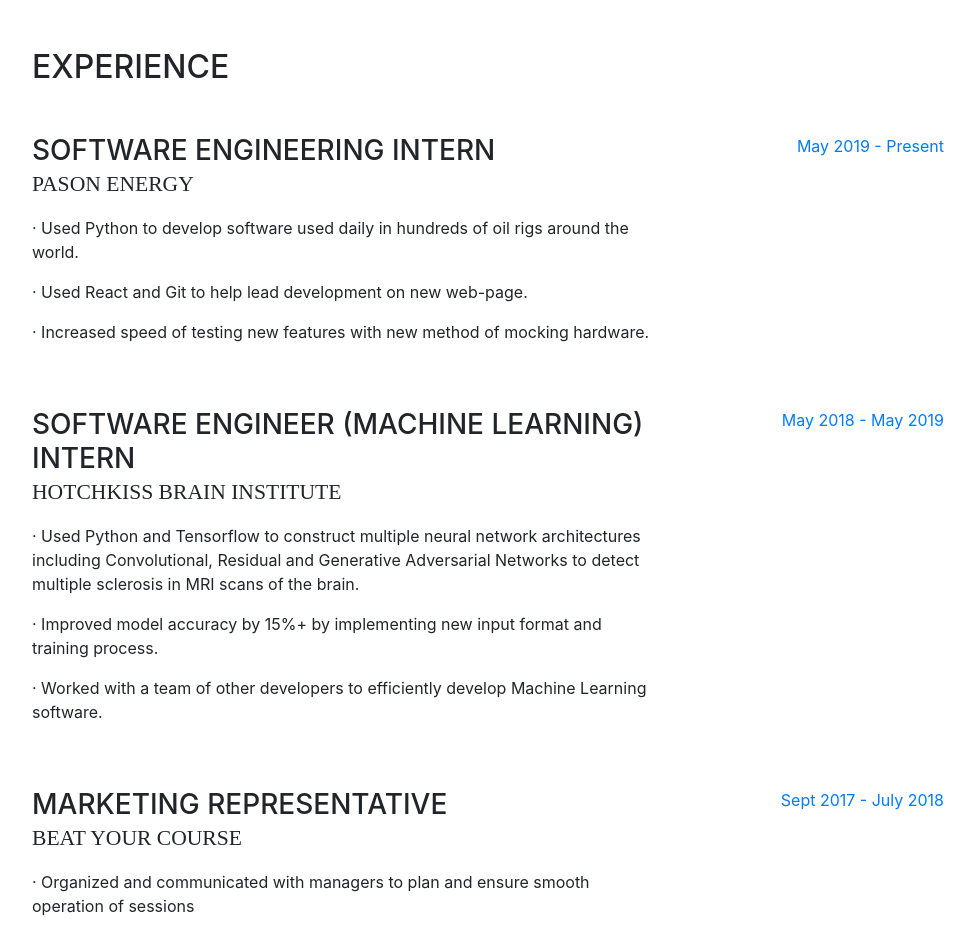
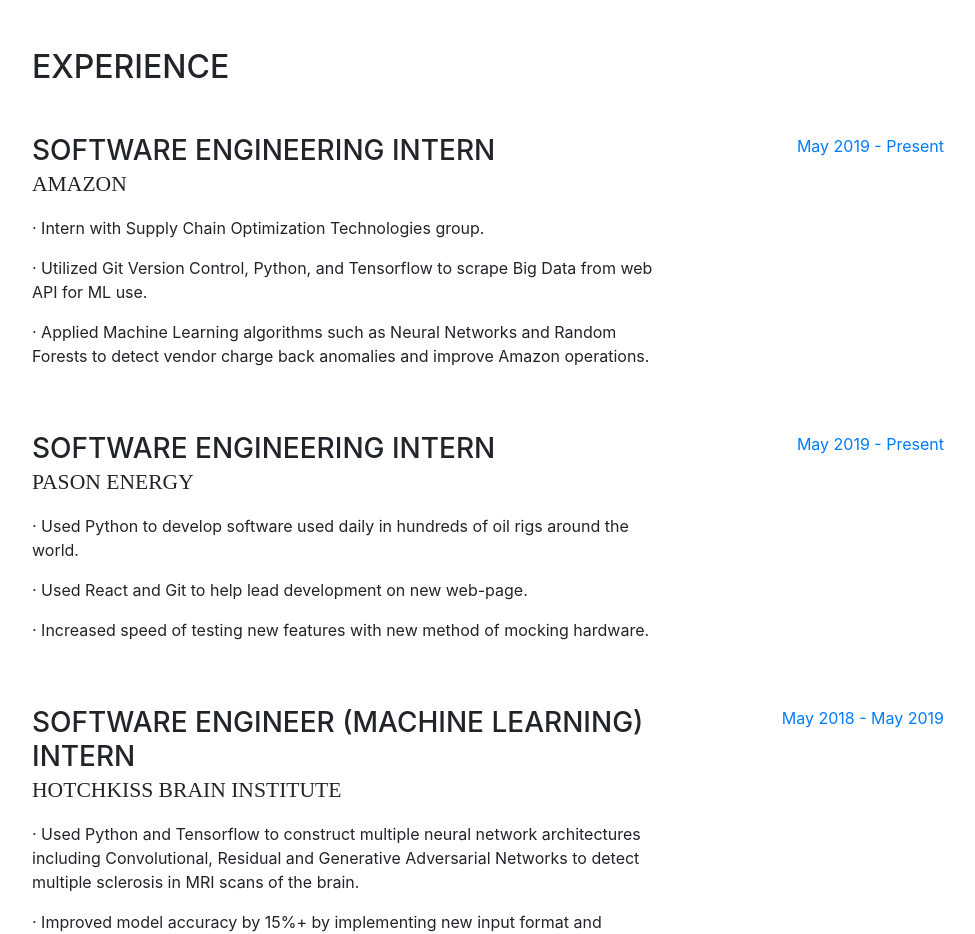
Before and after one commit to SunnyNagam/sunnynagam.github.io, a website with bundled scripts: page index.html in a window 1280 px wide. Shown: the part 800-1734 px from the top of the page, without its empty margins (288-1263 px from the left). Built offline with nearby package versions, Linux system fonts and the light colour scheme; a web font is replaced by a local one.

Commit message:
Update amazon

```diff
--- a/index.html
+++ b/index.html
@@ -120,6 +120,19 @@
       <section class="resume-section p-3 p-lg-5 d-flex flex-column" id="experience">
         <div class="my-auto">
           <h2 class="mb-5">Experience</h2>
+
+          <div class="resume-item d-flex flex-column flex-md-row mb-5">
+            <div class="resume-content mr-auto">
+              <h3 class="mb-0">Software Engineering Intern</h3>
+              <div class="subheading mb-3">Amazon</div>
+              <p>· Intern with Supply Chain Optimization Technologies group.</p>
+              <p>· Utilized Git Version Control, Python, and Tensorflow to scrape Big Data from web API for ML use.</p>
+              <p>· Applied Machine Learning algorithms such as Neural Networks and Random Forests to detect vendor charge back anomalies and improve Amazon operations.</p>
+            </div>
+            <div class="resume-date text-md-right">
+              <span class="text-primary">May 2019 - Present</span>
+            </div>
+          </div>
 
           <div class="resume-item d-flex flex-column flex-md-row mb-5">
             <div class="resume-content mr-auto">
```
Also changed, not shown: 2 other files.
